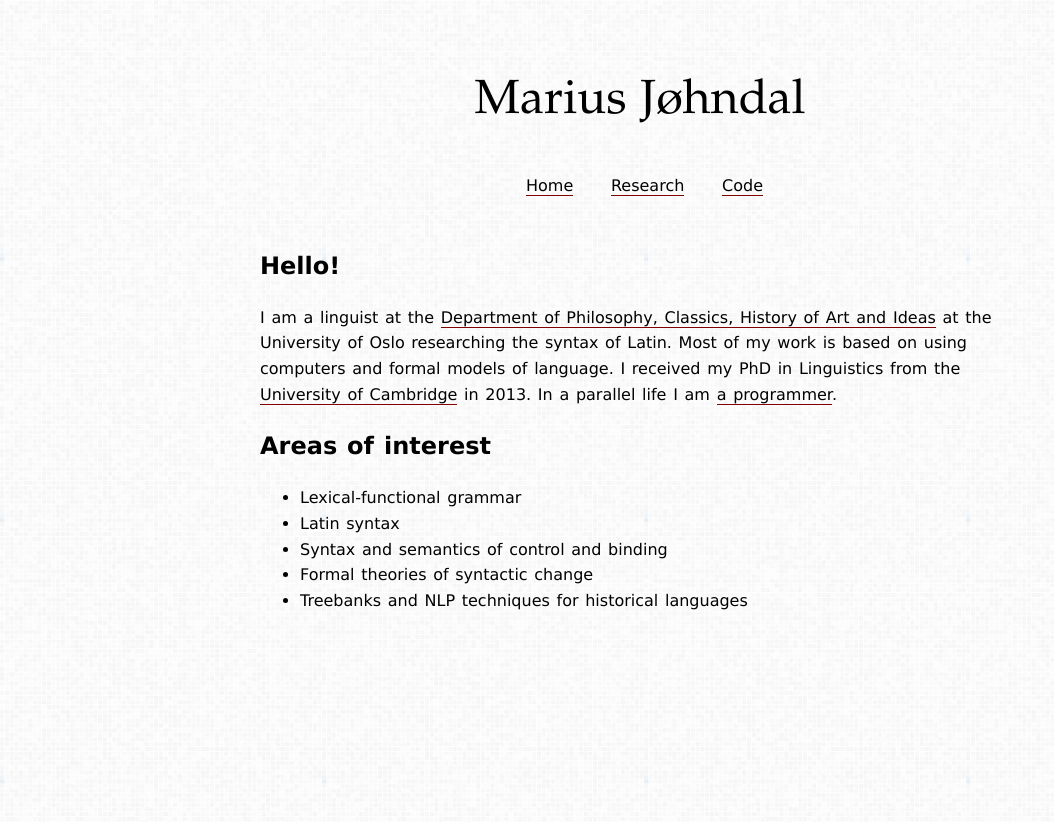
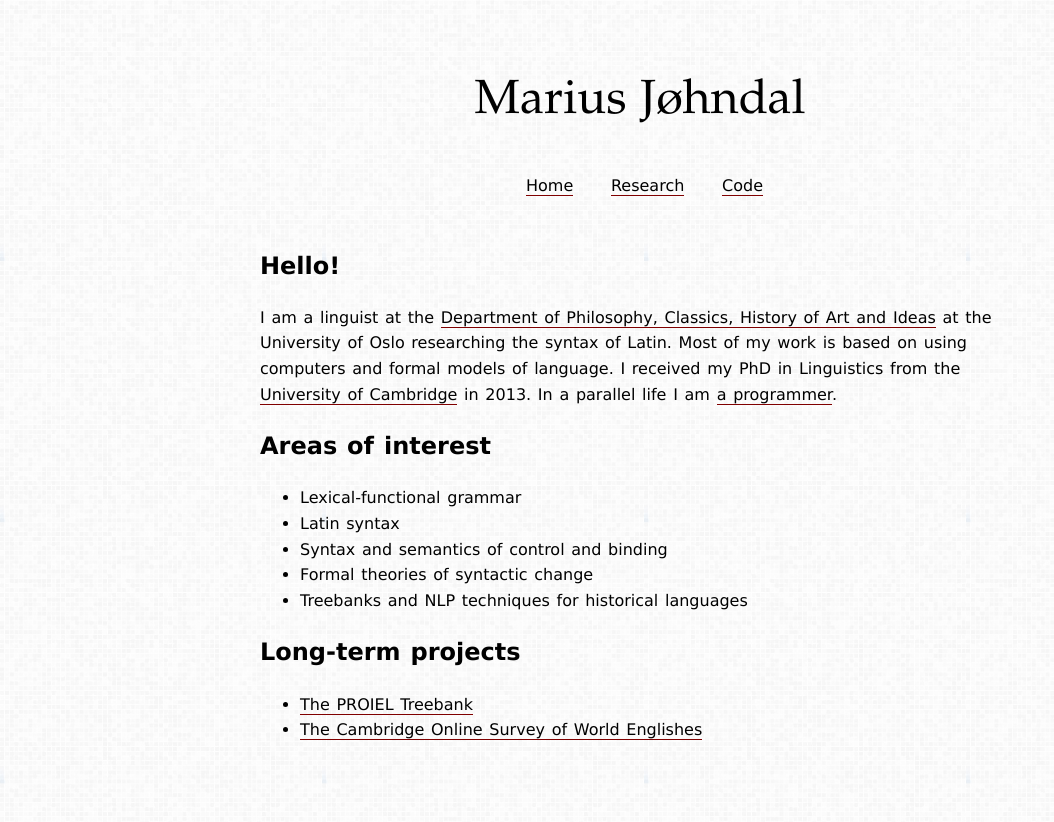
Before and after one commit to mlj/mlj.github.io, a Jekyll site: the page built from index.md, in a window 1280 px wide. Shown: the top 822 px of the page, without its empty margins (0-1054 px from the left). Built offline with Jekyll 4.4.1, drawn with Linux system fonts in a browser that asks for light colours; some web fonts are replaced.

Commit message:
Add long-term projects

```diff
--- a/index.md
+++ b/index.md
@@ -14,3 +14,8 @@ I am a linguist at the [Department of Philosophy, Classics, History of Art and I
 * Syntax and semantics of control and binding
 * Formal theories of syntactic change
 * Treebanks and NLP techniques for historical languages
+
+## Long-term projects
+
+* [The PROIEL Treebank](http://proiel.github.io/)
+* [The Cambridge Online Survey of World Englishes](http://www.tekstlab.uio.no/cambridge_survey/)
```
